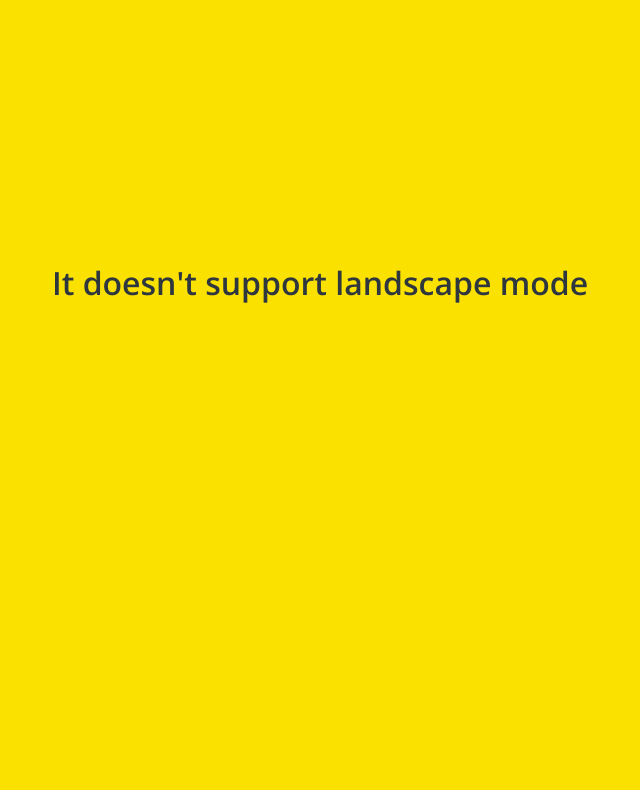
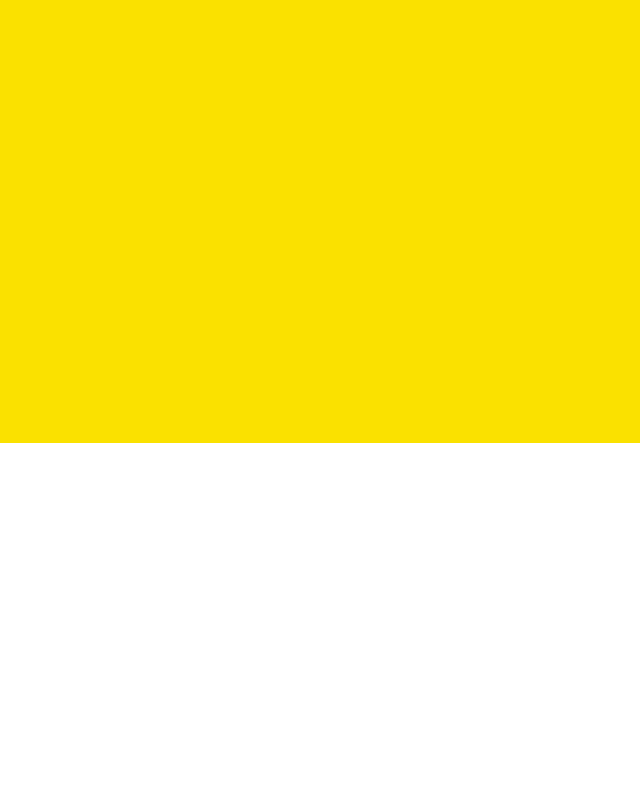
Before and after one commit to Yangboong/kokoa-clone, a plain HTML site: page friends.html in a window 1280 px wide. Shown: the part 517-1307 px from the top of the page, without its empty margins (320-960 px from the left). After the commit the page ends 960 px from the top, so only its background shows below. Drawn offline with nearby package versions, Linux system fonts and the light colour scheme.

Commit message:
finish...?

```diff
--- a/css/components/no-landscape.css
+++ b/css/components/no-landscape.css
@@ -1,7 +1,7 @@
 #no-landscape {
   position: absolute;
   z-index: 99;
-  height: 200vh;
+  height: 120vh;
   width: 100vw;
   background-color: var(--yellow);
   display: flex;
--- a/css/components/no-mobile.css
+++ b/css/components/no-mobile.css
@@ -1,7 +1,7 @@
 #no-mobile {
   position: absolute;
   z-index: 99;
-  height: 200vh;
+  height: 120vh;
   width: 100vw;
   background-color: var(--yellow);
   display: flex;
--- a/css/screens/friends.css
+++ b/css/screens/friends.css
@@ -54,7 +54,7 @@
   background-color: var(--yellow);
   position: absolute;
   width: 100vw;
-  height: 200vh;
+  height: 120vh;
   top: 0;
   display: flex;
   justify-content: center;
--- a/css/styles.css
+++ b/css/styles.css
@@ -25,7 +25,7 @@
 body {
   font-family: 'Open Sans', sans-serif;
   color: #2e363e;
-  height: 200vh;
+  height: 120vh;
 }
 
 .main-screen {
```
